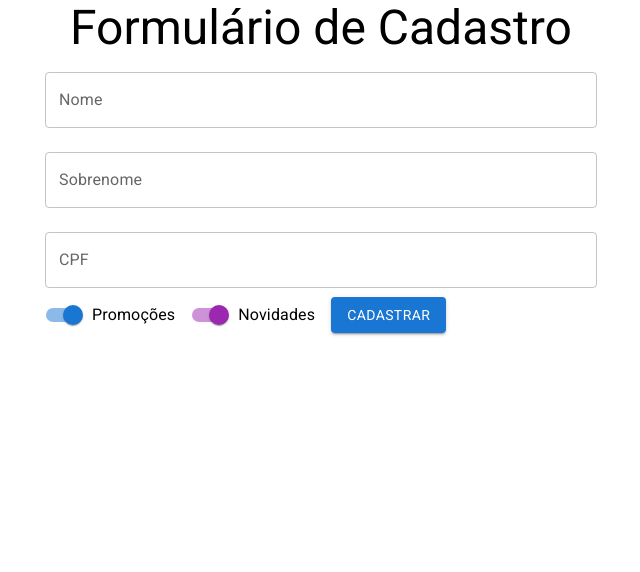
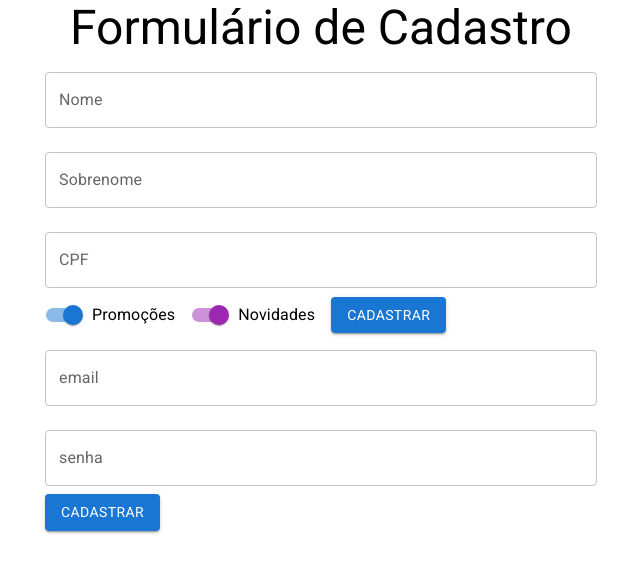
Before and after one commit to AugustoEduardo/react-formulario, a React (Create React App) app: page / in a window 1280 px wide. Shown: the top 572 px of the page, without its empty margins (319-959 px from the left). Built offline with nearby package versions, Linux system fonts and the light colour scheme.

Commit message:
Criando o segundo formulário

```diff
--- /dev/null
+++ b/src/components/FormularioCadastro/DadosPessoais.jsx
@@ -0,0 +1,80 @@
+import React, { useState } from "react";
+import { Button, TextField, FormControlLabel, Switch} from "@mui/material";
+
+function DadosPessoais({aoEnviar, validarCPF}) {
+    const [nome, setNome] = useState("");
+    const [sobrenome, setSobrenome] = useState("");
+    const [cpf, setCpf] = useState("");
+    const [promocoes, setPromocoes] = useState(true);
+    const [novidades, setNovidades] = useState(true);
+
+    const [erros, setErros] = useState({cpf:{valido:true, texto:""}})
+
+    return (
+        <form onSubmit={event => {
+            event.preventDefault();
+            aoEnviar({nome, sobrenome, cpf, promocoes, novidades});
+        }}>
+            <TextField
+                onChange={event => setNome(event.target.value)}
+                value={nome}
+                id="Nome"
+                label="Nome"
+                color="primary"
+                variant="outlined"
+                margin="normal"
+                fullWidth
+            />
+
+            <TextField
+                onChange={event => setSobrenome(event.target.value)}
+                value={sobrenome}
+                id="Sobrenome"
+                label="Sobrenome"
+                color="primary"
+                variant="outlined"
+                margin="normal"
+                fullWidth
+            />
+
+            <TextField
+                onChange={event => setCpf(event.target.value)}
+                value={cpf}
+
+                onBlur={(event) => {
+                    const ehValido = validarCPF(event.target.value)
+                    setErros({cpf:ehValido})
+                }}
+                error={!erros.cpf.valido}
+                helperText={erros.cpf.texto}
+
+                id="CPF"
+                label="CPF"
+                color="primary"
+                variant="outlined"
+                margin="normal"
+                fullWidth
+            />
+
+            <FormControlLabel
+                checked={promocoes}
+                control={<Switch onChange={(event) => setPromocoes(event.target.checked)}
+                name="Promoções"/>}
+                label="Promoções"
+            />
+
+            <FormControlLabel
+                checked={novidades}
+                control={<Switch onChange={(event) => setNovidades(event.target.checked)}
+                name="Novidades" color="secondary" />}
+                label="Novidades"
+            />
+
+            <Button type="submit" variant="contained">
+                Cadastrar
+            </Button>
+        </form>
+    )
+}
+
+export default DadosPessoais
--- /dev/null
+++ b/src/components/FormularioCadastro/DadosUsuario.jsx
@@ -0,0 +1,35 @@
+import { Button, TextField } from "@mui/material";
+import React from "react";
+
+function DadosUsuario() {
+
+    return (
+        <form>
+            <TextField
+                id="email"
+                label="email"
+                type="email"
+                color="secondary"
+                variant="outlined"
+                margin="normal"
+                fullWidth
+            />
+
+            <TextField
+                id="senha"
+                label="senha"
+                type="password"
+                color="secondary"
+                variant="outlined"
+                margin="normal"
+                fullWidth
+            />
+
+            <Button type="submit" variant="contained">
+                Cadastrar
+            </Button>
+        </form>
+    )
+}
+
+export default DadosUsuario
--- a/src/components/FormularioCadastro/FormularioCadastro.jsx
+++ b/src/components/FormularioCadastro/FormularioCadastro.jsx
@@ -1,79 +1,14 @@
-import React, { useState } from "react";
-import { Button, TextField, FormControlLabel, Switch} from "@mui/material";
+import React from "react";
+import DadosPessoais from "./DadosPessoais";
+import DadosUsuario from "./DadosUsuario";
 
 function FormularioCadastro({aoEnviar, validarCPF}) {
-    const [nome, setNome] = useState("");
-    const [sobrenome, setSobrenome] = useState("");
-    const [cpf, setCpf] = useState("");
-    const [promocoes, setPromocoes] = useState(true);
-    const [novidades, setNovidades] = useState(true);
-
-    const [erros, setErros] = useState({cpf:{valido:true, texto:""}})
 
     return (
-        <form onSubmit={event => {
-            event.preventDefault();
-            aoEnviar({nome, sobrenome, cpf, promocoes, novidades});
-        }}>
-            <TextField
-                onChange={event => setNome(event.target.value)}
-                value={nome}
-                id="Nome"
-                label="Nome"
-                color="primary"
-                variant="outlined"
-                margin="normal"
-                fullWidth
-            />
-
-            <TextField
-                onChange={event => setSobrenome(event.target.value)}
-                value={sobrenome}
-                id="Sobrenome"
-                label="Sobrenome"
-                color="primary"
-                variant="outlined"
-                margin="normal"
-                fullWidth
-            />
-
-            <TextField
-                onChange={event => setCpf(event.target.value)}
-                value={cpf}
-
-                onBlur={(event) => {
-                    const ehValido = validarCPF(event.target.value)
-                    setErros({cpf:ehValido})
-                }}
-                error={!erros.cpf.valido}
-                helperText={erros.cpf.texto}
-
-                id="CPF"
-                label="CPF"
-                color="primary"
-                variant="outlined"
-                margin="normal"
-                fullWidth
-            />
-
-            <FormControlLabel
-                checked={promocoes}
-                control={<Switch onChange={(event) => setPromocoes(event.target.checked)}
-                name="Promoções"/>}
-                label="Promoções"
-            />
-
-            <FormControlLabel
-                checked={novidades}
-                control={<Switch onChange={(event) => setNovidades(event.target.checked)}
-                name="Novidades" color="secondary" />}
-                label="Novidades"
-            />
-
-            <Button type="submit" variant="contained">
-                Cadastrar
-            </Button>
-        </form>
+        <>
+            <DadosPessoais aoEnviar={aoEnviar} validarCPF={validarCPF}/>
+            <DadosUsuario/>
+        </>
     )
 }
 
```
Also changed, not shown: Anotacoes/Aula 6-3.txt (added).
